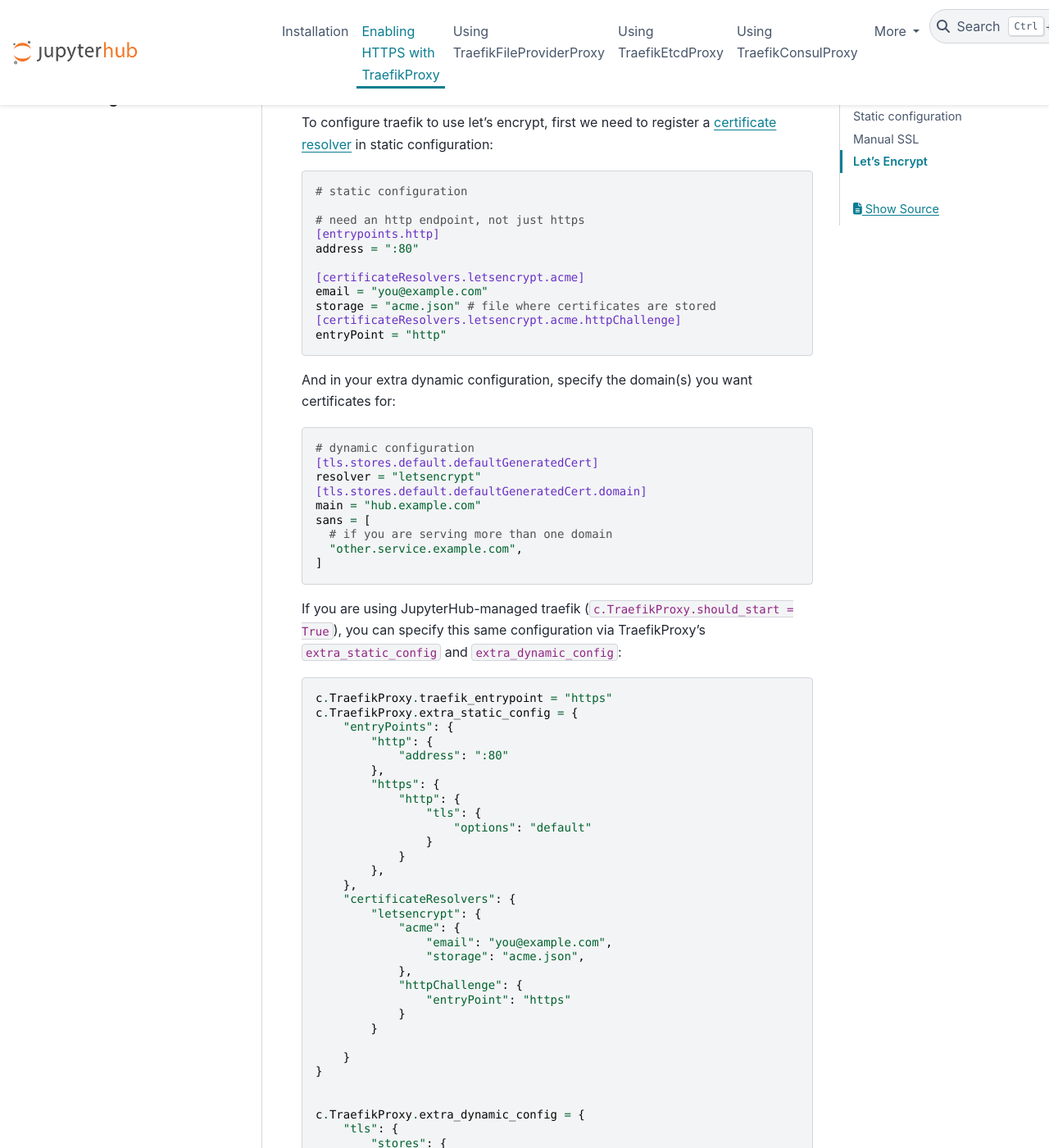
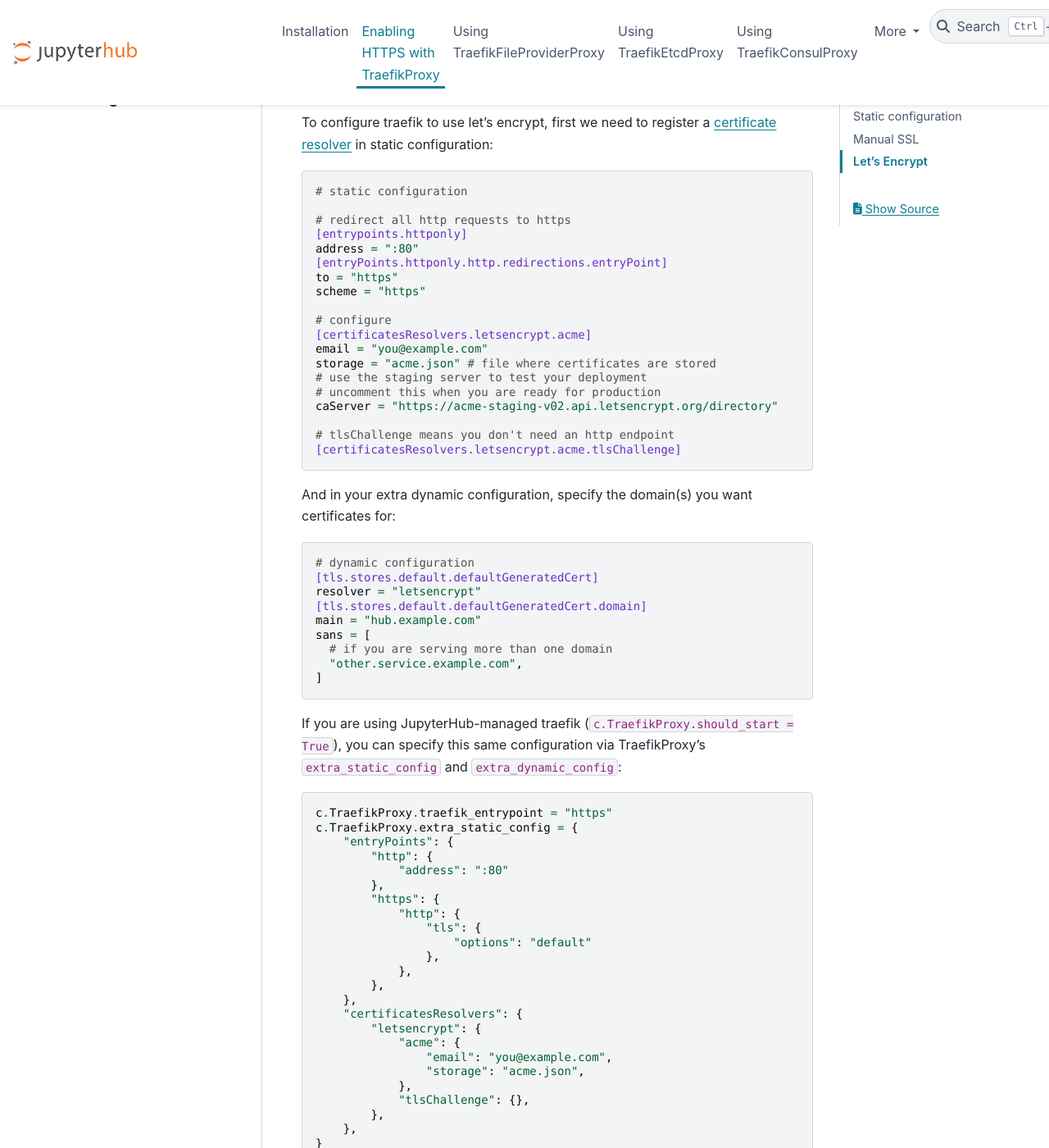
Before and after one commit to jupyterhub/traefik-proxy, a Sphinx documentation site: the page built from docs/source/https.md, in a window 1280 px wide and 1400 px high, scrolled down 1707 px. Shown: the whole window at 82% size. Built offline with Sphinx 7.4.7 and the PyData theme 0.15.4, drawn with Linux system fonts in a browser that asks for light colours.

Commit message:
update letsencrypt doc after testing
confirmed it's correct and works

````diff
--- a/docs/source/https.md
+++ b/docs/source/https.md
@@ -71,15 +71,23 @@
 ```toml
 # static configuration
 
-# need an http endpoint, not just https
-[entrypoints.http]
+# redirect all http requests to https
+[entrypoints.httponly]
 address = ":80"
+[entryPoints.httponly.http.redirections.entryPoint]
+to = "https"
+scheme = "https"
 
-[certificateResolvers.letsencrypt.acme]
+# configure
+[certificatesResolvers.letsencrypt.acme]
 email = "you@example.com"
 storage = "acme.json" # file where certificates are stored
-[certificateResolvers.letsencrypt.acme.httpChallenge]
-entryPoint = "http"
+# use the staging server to test your deployment
+# uncomment this when you are ready for production
+caServer = "https://acme-staging-v02.api.letsencrypt.org/directory"
+
+# tlsChallenge means you don't need an http endpoint
+[certificatesResolvers.letsencrypt.acme.tlsChallenge]
 ```
 
 And in your extra dynamic configuration, specify the domain(s) you want certificates for:
@@ -110,22 +118,19 @@
             "http": {
                 "tls": {
                     "options": "default"
-                }
-            }
+                },
+            },
         },
     },
-    "certificateResolvers": {
+    "certificatesResolvers": {
         "letsencrypt": {
             "acme": {
                 "email": "you@example.com",
                 "storage": "acme.json",
             },
-            "httpChallenge": {
-                "entryPoint": "https"
-            }
-        }
-
-    }
+            "tlsChallenge": {},
+        },
+    },
 }
 
 
@@ -137,10 +142,10 @@
                     "resolver": "letsencrypt",
                     "domain": {
                         "main": "hub.example.com",
-                    }
-                }
-            }
-        }
+                    },
+                },
+            },
+        },
     },
 }
 ```
````
